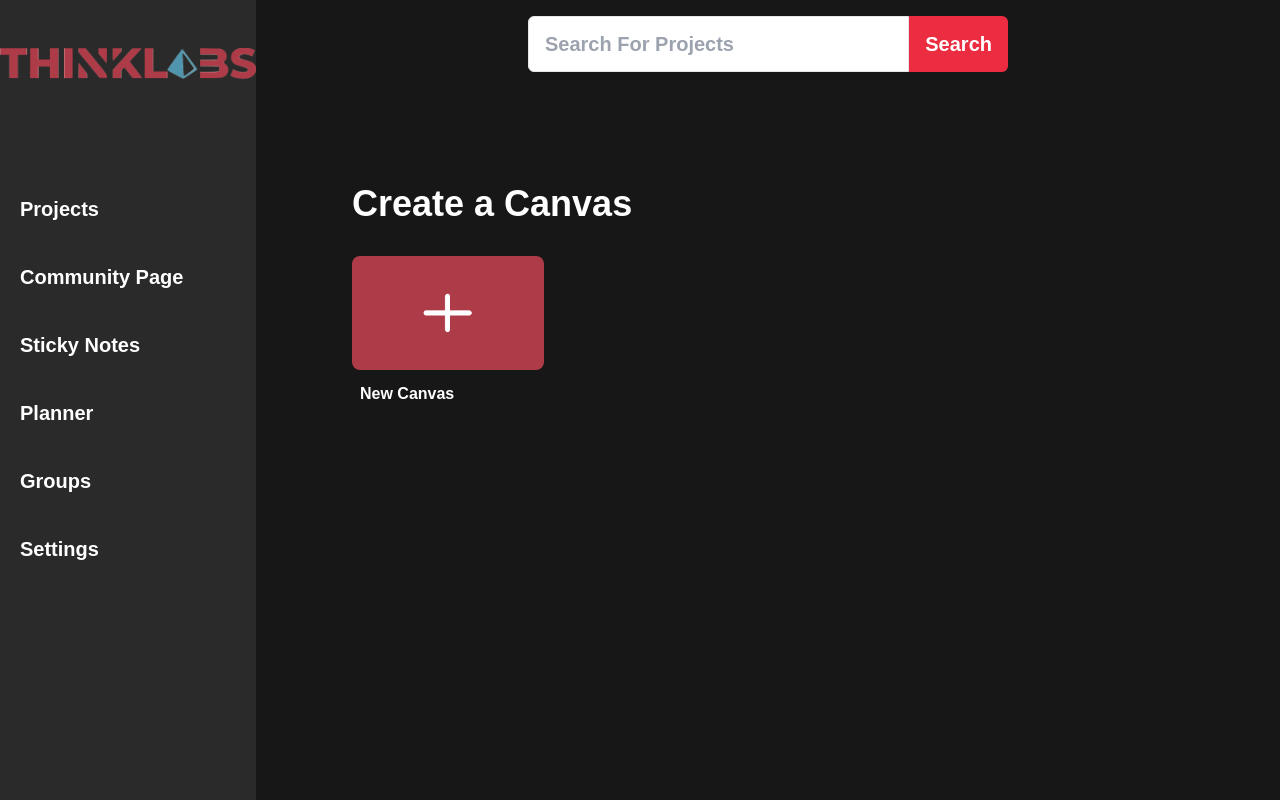
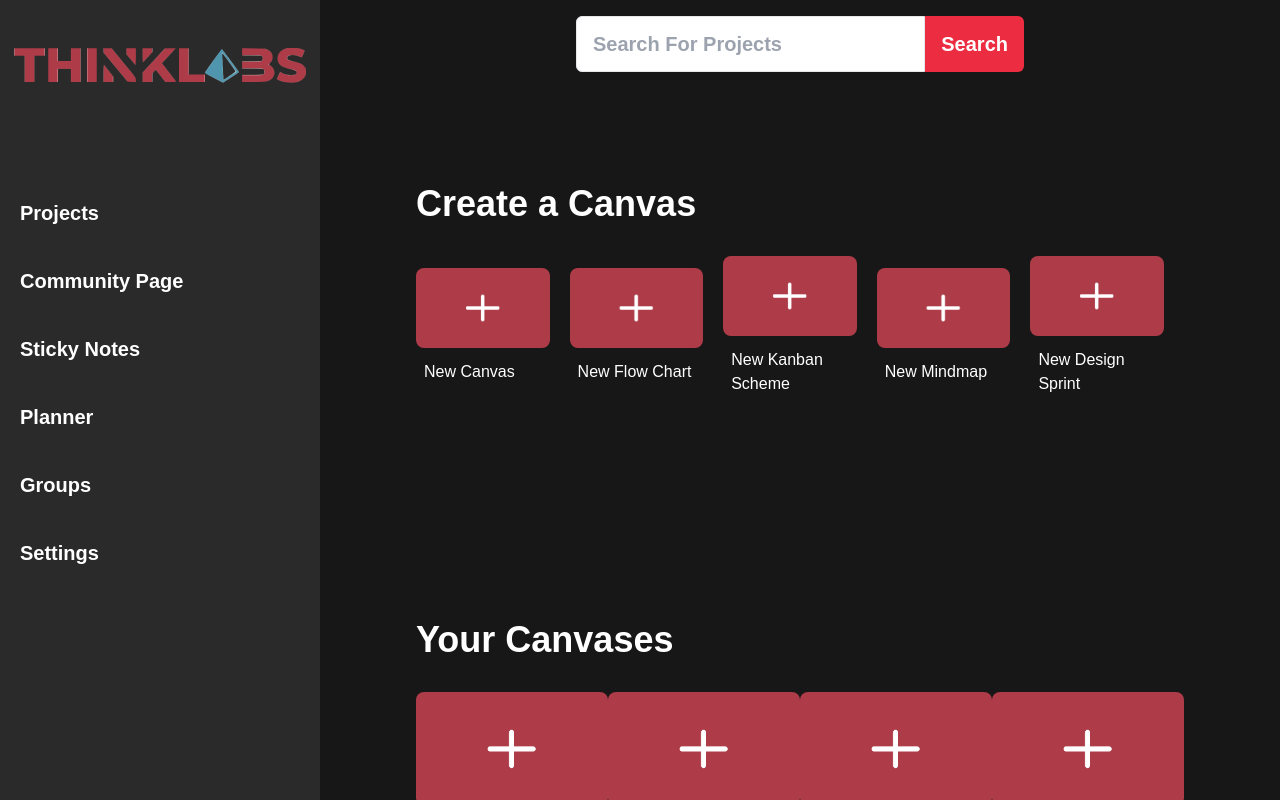
Before and after one commit to AdiKsOnDev/CollaboralHub, a React (Create React App) app: page /Home in a window 1280 px wide. Built offline with nearby package versions, Linux system fonts and the light colour scheme; the HTML template or start-up script is replaced by a standard one.

Commit message:
feat: Made and styled the Canvases blocks
TODO: Connect to database, delete temporary code

```diff
--- a/src/components/Canvas.js
+++ /dev/null
@@ -1,11 +0,0 @@
-function Canvas({image, title}) {
-  return (
-    <div className="flex flex-col items-center justify-center w-48 hover:w-52 hover:text-lg duration-300">
-      <img className="w-full rounded-lg" src={image} alt="Canvas" />
-
-      <h1 className="text-text-color font-semibold w-full pl-2 mt-3">{title}</h1>
-    </div>
-  )
-};
-
-export default Canvas;
--- a/src/components/Canvases.js
+++ /dev/null
@@ -1,5 +0,0 @@
-function Canvases(){
-
-};
-
-export default Canvases;
--- a/src/components/HomeBox.js
+++ b/src/components/HomeBox.js
@@ -1,16 +1,56 @@
 import StatusBar from "./StatusBar.js";
-import Canvas from "./Canvas.js";
+import Project from "./Project.js";
 import Image from "../Assets/canvas.png";
 
 function HomeBox() {
   return (
-    <div className="flex flex-col w-full bg-primary">
+    <div className="flex flex-col w-3/4 h-full bg-primary overflow-scroll">
       <StatusBar />
 
       <div className="p-24">
         <h1 className="text-4xl text-text-color font-semibold mb-8">Create a Canvas</h1>
 
-        <Canvas image={Image} title="New Canvas" />
+        <div className="flex flex-row">
+          <Project image={Image} title="New Canvas" />
+          <Project image={Image} title="New Flow Chart" />
+          <Project image={Image} title="New Kanban Scheme" />
+          <Project image={Image} title="New Mindmap" />
+          <Project image={Image} title="New Design Sprint" />
+        </div>
+      </div>
+
+      <div className="p-24">
+        <h1 className="text-4xl text-text-color font-semibold mb-8">Your Canvases</h1>
+
+        <div className="grid grid-cols-4">
+          <Project image={Image} title="New Mindmap" />
+          <Project image={Image} title="New Design Sprint" />
+          <Project image={Image} title="New Design Sprint" />
+          <Project image={Image} title="New Design Sprint" />
+          <Project image={Image} title="New Design Sprint" />
+          <Project image={Image} title="New Design Sprint" />
+          <Project image={Image} title="New Design Sprint" />
+          <Project image={Image} title="New Design Sprint" />
+          <Project image={Image} title="New Design Sprint" />
+          <Project image={Image} title="New Design Sprint" />
+          <Project image={Image} title="New Design Sprint" />
+          <Project image={Image} title="New Design Sprint" />
+          <Project image={Image} title="New Design Sprint" />
+          <Project image={Image} title="New Design Sprint" />
+          <Project image={Image} title="New Design Sprint" />
+          <Project image={Image} title="New Design Sprint" />
+          <Project image={Image} title="New Design Sprint" />
+          <Project image={Image} title="New Design Sprint" />
+          <Project image={Image} title="New Design Sprint" />
+          <Project image={Image} title="New Design Sprint" />
+          <Project image={Image} title="New Design Sprint" />
+          <Project image={Image} title="New Design Sprint" />
+          <Project image={Image} title="New Design Sprint" />
+          <Project image={Image} title="New Design Sprint" />
+          <Project image={Image} title="New Design Sprint" />
+          <Project image={Image} title="New Design Sprint" />
+          <Project image={Image} title="New Design Sprint" />
+        </div>
       </div>
     </div>
   );
--- /dev/null
+++ b/src/components/Project.js
@@ -0,0 +1,11 @@
+function Project({image, title}) {
+  return (
+    <div className="flex flex-col items-center justify-center mr-5 w-48 hover:w-52 hover:text-lg duration-300">
+      <img className="w-full h-30 rounded-lg" src={image} alt="Canvas" />
+
+      <h1 className="text-text-color font-regular w-full pl-2 mt-3 mb-8">{title}</h1>
+    </div>
+  )
+};
+
+export default Project;
--- a/src/pages/Home.js
+++ b/src/pages/Home.js
@@ -4,7 +4,7 @@ import Navbar from '../components/Navbar.js';
 
 function Home() {
   return (
-    <div className="w-screen flex">
+    <div className="w-screen h-full flex">
       <Navbar />
       <HomeBox />
     </div>
```
